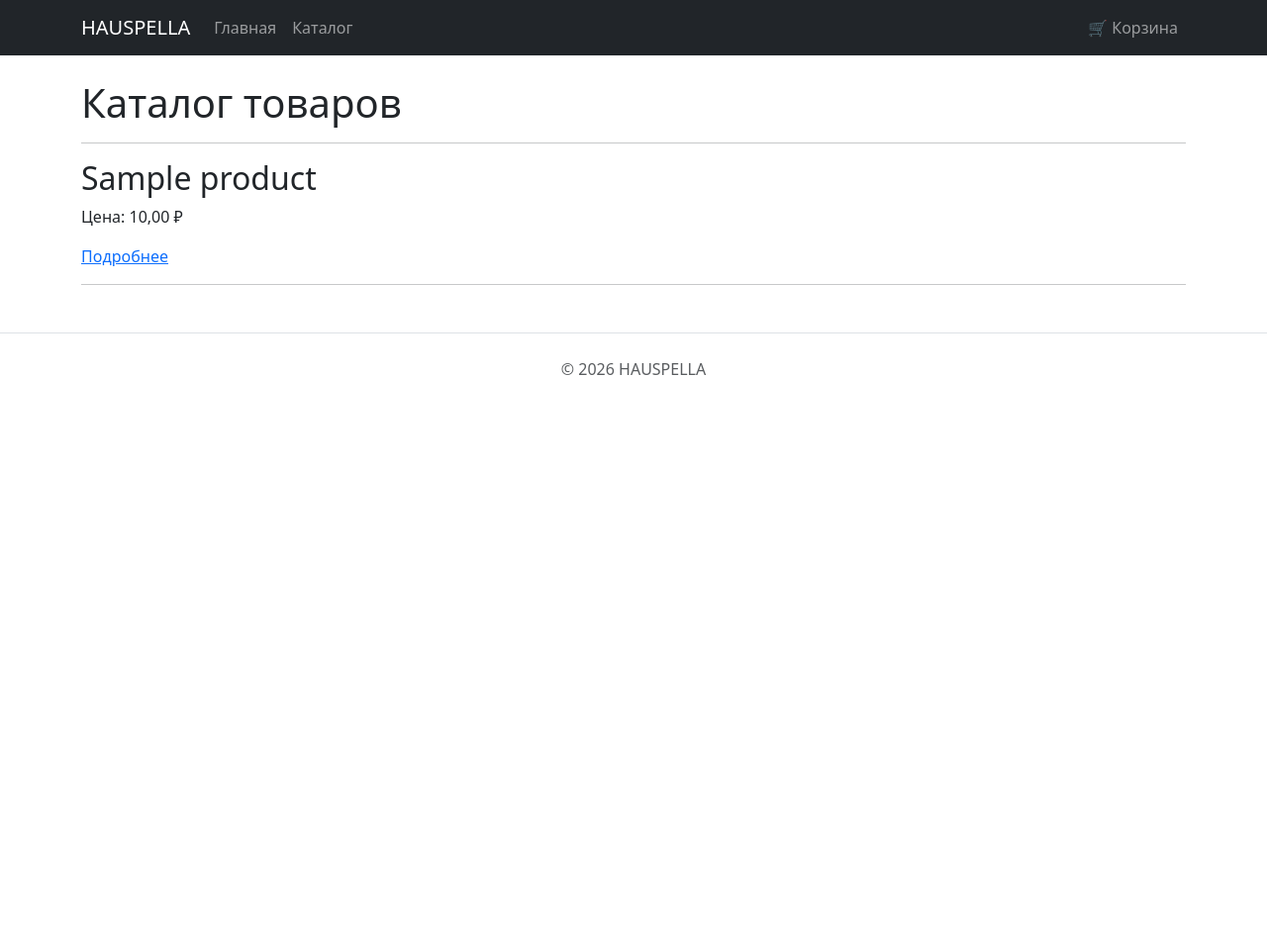
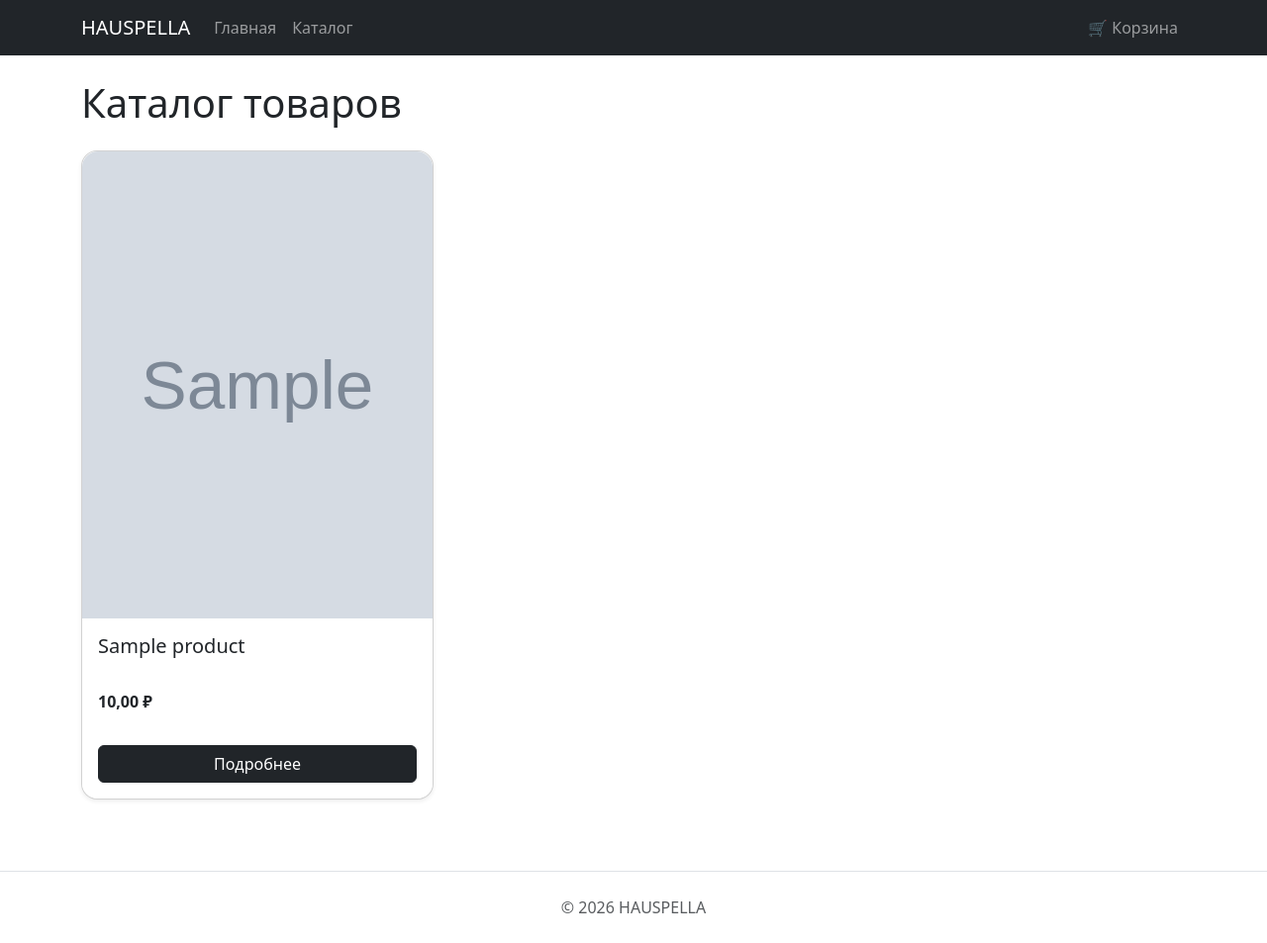
Before and after one commit to VAA039/hauspella-shop, a Django app: page /catalog/ in a window 1280 px wide. Shown: the whole page at 99% size. Before the commit the page ends 379 px from the top, so only its background shows below. Run offline with Django 5.2, Linux system fonts and the light colour scheme; tables that the repository leaves empty hold one stand-in row (values such as "Sample post"); grey boxes marked "Sample" are stand-in pictures.

Commit message:
Improve catalog UI with Bootstrap cards

```diff
--- a/templates/catalog/product_list.html
+++ b/templates/catalog/product_list.html
@@ -6,30 +6,81 @@
 
 {% block content %}
 
-<h1>Каталог товаров</h1>
+<h1 class="mb-4">
+    Каталог товаров
+</h1>
 
-<hr>
+<div class="row">
 
     {% for product in products %}
 
-<h2>{{ product.name }}</h2>
+    <div class="col-md-4 mb-4">
 
-<p>
-    Цена: {{ product.price }} ₽
+        <div class="card h-100 shadow-sm rounded-4">
+
+
+          {% with image=product.images.first %}
+
+              {% if image %}
+
+                  <img
+                      src="{{ image.image.url }}"
+                      alt="{{ image.alt }}"
+                      class="card-img-top rounded-top-4"
+                      style="aspect-ratio: 3 / 4; object-fit: cover;"
+                  >
+
+              {% else %}
+
+                  <div
+                      class="card-img-top d-flex align-items-center justify-content-center bg-light"
+                      style="aspect-ratio: 3 / 4;"
+                  >
+                      <span class="text-muted">
+                          Нет изображения
+                      </span>
+                  </div>
+
+              {% endif %}
+
+          {% endwith %}
+
+            <div class="card-body">
+
+                <h5
+    class="card-title"
+    style="height: 3rem;"
+>
+                    {{ product.name }}
+                </h5>
+
+                <p class="card-text">
+                    <strong>{{ product.price }} ₽</strong>
                 </p>
 
-<p>
-    <a href="{% url 'catalog:product_detail' product.pk %}">
+            </div>
+
+            <div class="card-footer bg-white border-0 rounded-bottom-4 p-3">
+
+                <a
+                    href="{% url 'catalog:product_detail' product.pk %}"
+                    class="btn btn-dark w-100"
+                >
                     Подробнее
                 </a>
-</p>
 
-<hr>
+            </div>
+
+        </div>
+
+    </div>
 
     {% empty %}
 
-<p>Товары пока отсутствуют.</p>
+    <p>Товары отсутствуют.</p>
 
     {% endfor %}
 
+</div>
+
 {% endblock %}
```
Lines whose indentation alone changed are shown as unchanged.
